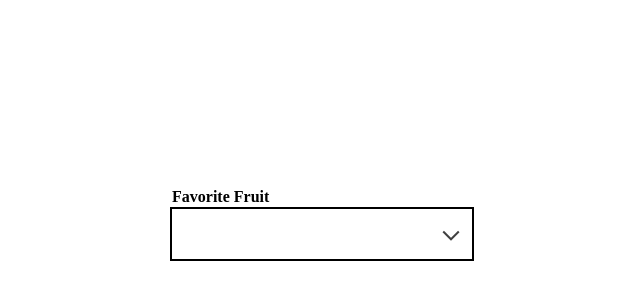
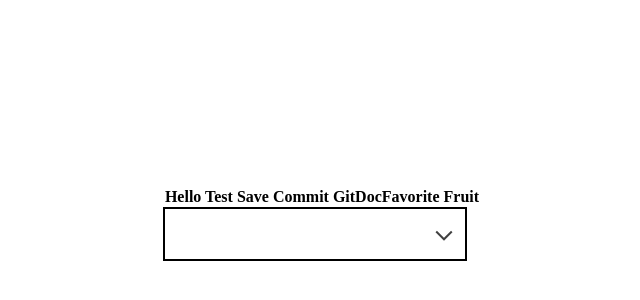
Before and after one commit to BrianARuff/test-gitdoc-extension, a React (Vite) app: page / in a window 1280 px wide. Shown: the part 208-508 px from the top of the page, without its empty margins (318-958 px from the left). Built offline with nearby package versions, Linux system fonts and the light colour scheme.

Commit message:
Oct 15, 2024, 12:38 AM

```diff
--- a/src/ComboBox.tsx
+++ b/src/ComboBox.tsx
@@ -99,6 +99,7 @@ export const Combobox = ({
   return (
     <div className="combobox-wrapper">
       <label htmlFor={comboboxId} className={"combobox-label"}>
+        <span>Hello Test Save Commit GitDoc</span>
         <RenderLabelSpan />
       </label>
       <div
--- a/src/index.css
+++ b/src/index.css
@@ -21,6 +21,11 @@
   outline: 2px solid black;
   height: 50px;
   width: 300px;
+}
+
+.combobox-container:focus {
+  outline: 2px solid blue;
+  box-shadow: 2px 2px 12px 6px rgba(0, 0, 0, 0.32);
 }
 
 .combobox-container::after {
```
